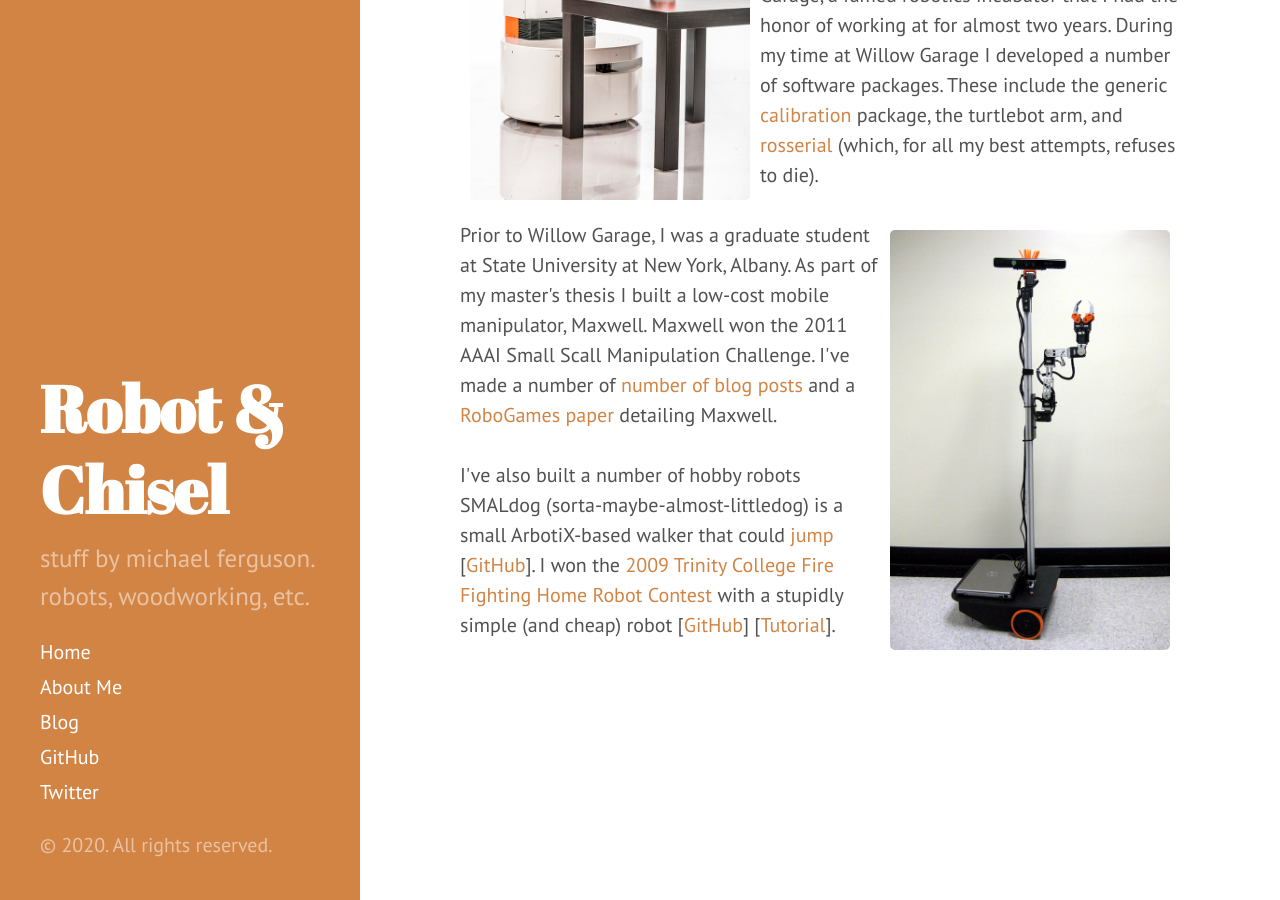
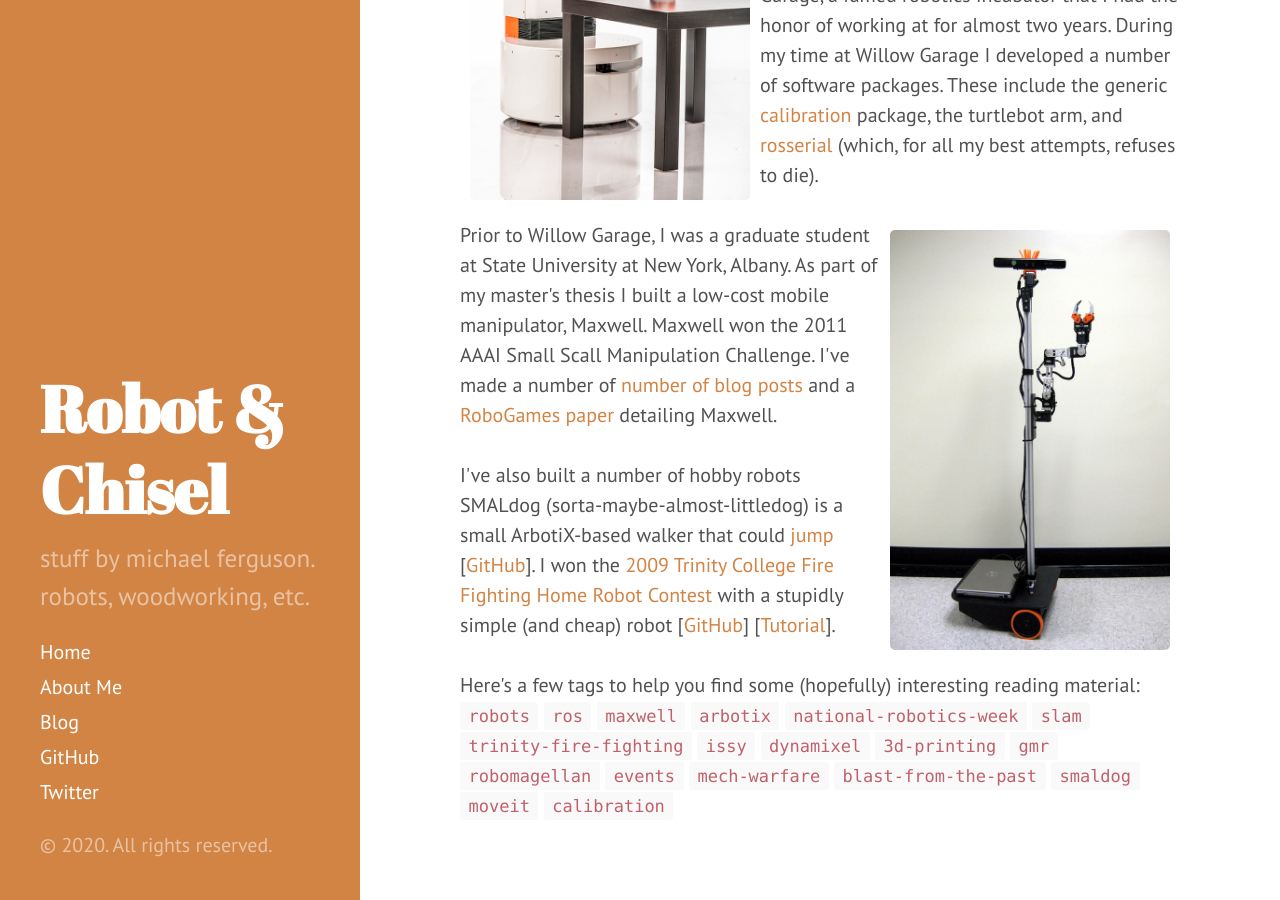
Before and after one commit to robotandchisel/robotandchisel.github.io, a Jekyll site: the page built from index.html, in a window 1280 px wide and 900 px high, scrolled down 1057 px. Built offline with Jekyll 4.4.1, drawn with Linux system fonts in a browser that asks for light colours.

Commit message:
add tag cloud

```diff
--- /dev/null
+++ b/_includes/alltags.html
@@ -0,0 +1,11 @@
+{% capture temptags %}
+  {% for tag in site.tags %}
+    {{ tag[1].size | plus: 1000 }}#{{ tag[0] }}#{{ tag[1].size }}
+  {% endfor %}
+{% endcapture %}
+{% assign sortedtemptags = temptags | split:' ' | sort | reverse %}
+{% for temptag in sortedtemptags %}
+  {% assign tagitems = temptag | split: '#' %}
+  {% capture tagname %}{{ tagitems[1] }}{% endcapture %}
+  <a href="/tag/{{ tagname }}"><code class="highligher-rouge"><nobr>{{ tagname }}</nobr></code></a>
+{% endfor %}
--- a/_layouts/tagpage.html
+++ b/_layouts/tagpage.html
@@ -10,5 +10,7 @@ layout: default
   </li>
 {% endfor %}
 </ul>
+<hr>
+<h2>All Tags</h2>
+{% include alltags.html %}
 </div>
-<hr>
--- a/index.html
+++ b/index.html
@@ -47,4 +47,7 @@ is a small ArbotiX-based walker that could <a href="http://www.youtube.com/watch
 I won the <a href="http://www.showusyoursensors.com/2009/04/viva-la-crate.html">2009 Trinity College Fire
 Fighting Home Robot Contest</a> with a stupidly simple (and cheap) robot
 [<a href="https://github.com/mikeferguson/crater">GitHub</a>]
-[<a href="http://forums.trossenrobotics.com/tutorials/build-articles-130/build-a-fire-fighting-robot-3288/">Tutorial</a>].
+[<a href="http://forums.trossenrobotics.com/tutorials/build-articles-130/build-a-fire-fighting-robot-3288/">Tutorial</a>].<br />
+<br />
+Here's a few tags to help you find some (hopefully) interesting reading material:<br />
+{% include alltags.html %}
```
